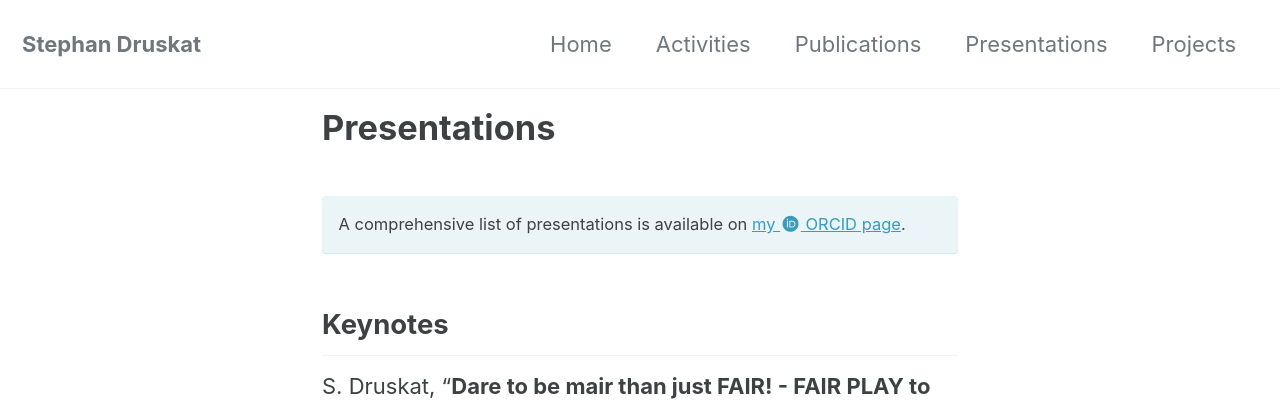
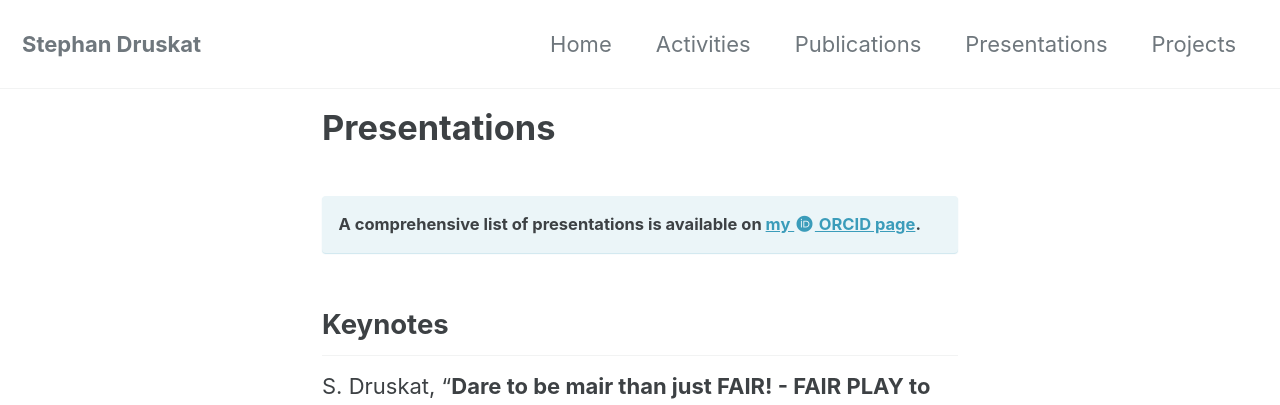
Before and after one commit to sdruskat/sdruskat.github.io, a Jekyll site: the page built from _pages/presentations.md, in a window 1280 px wide. Shown: the top 405 px of the page. Built offline with Jekyll 4.4.1, drawn with Linux system fonts in a browser that asks for light colours; cached includes are drawn as plain includes; comment, search, counter and statistics services are not loaded.

Commit message:
Make box text bold

```diff
--- a/_pages/presentations.md
+++ b/_pages/presentations.md
@@ -5,7 +5,7 @@
 permalink: "/presentations/"
 ---
 
-A comprehensive list of presentations is available on [my <i class="fab fa-fw fa-orcid"></i> ORCID page](https://orcid.org/0000-0003-4925-7248).
+**A comprehensive list of presentations is available on [my <i class="fab fa-fw fa-orcid"></i> ORCID page](https://orcid.org/0000-0003-4925-7248).**
 {: .notice--info}
 
 ## Keynotes
```
